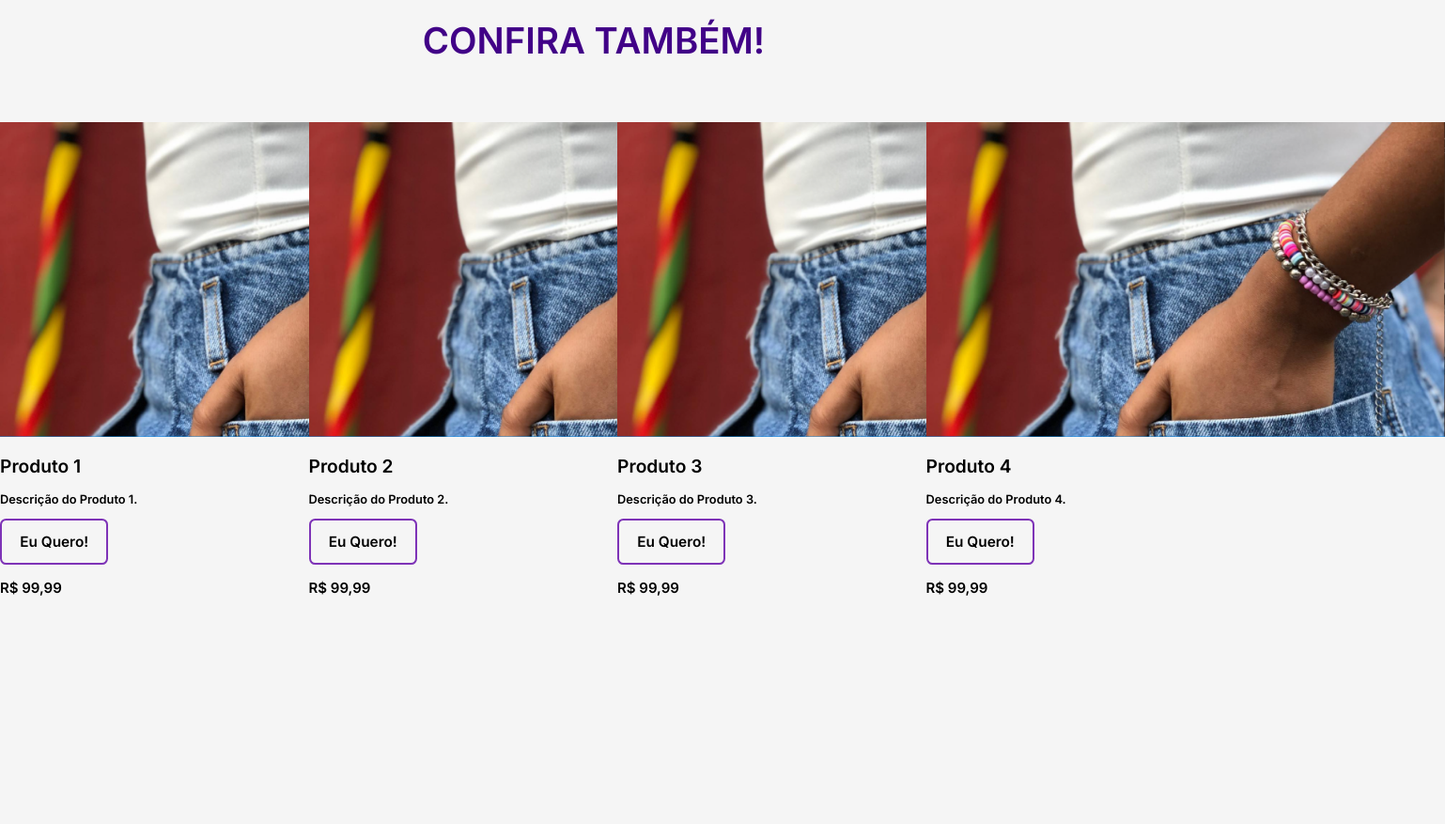
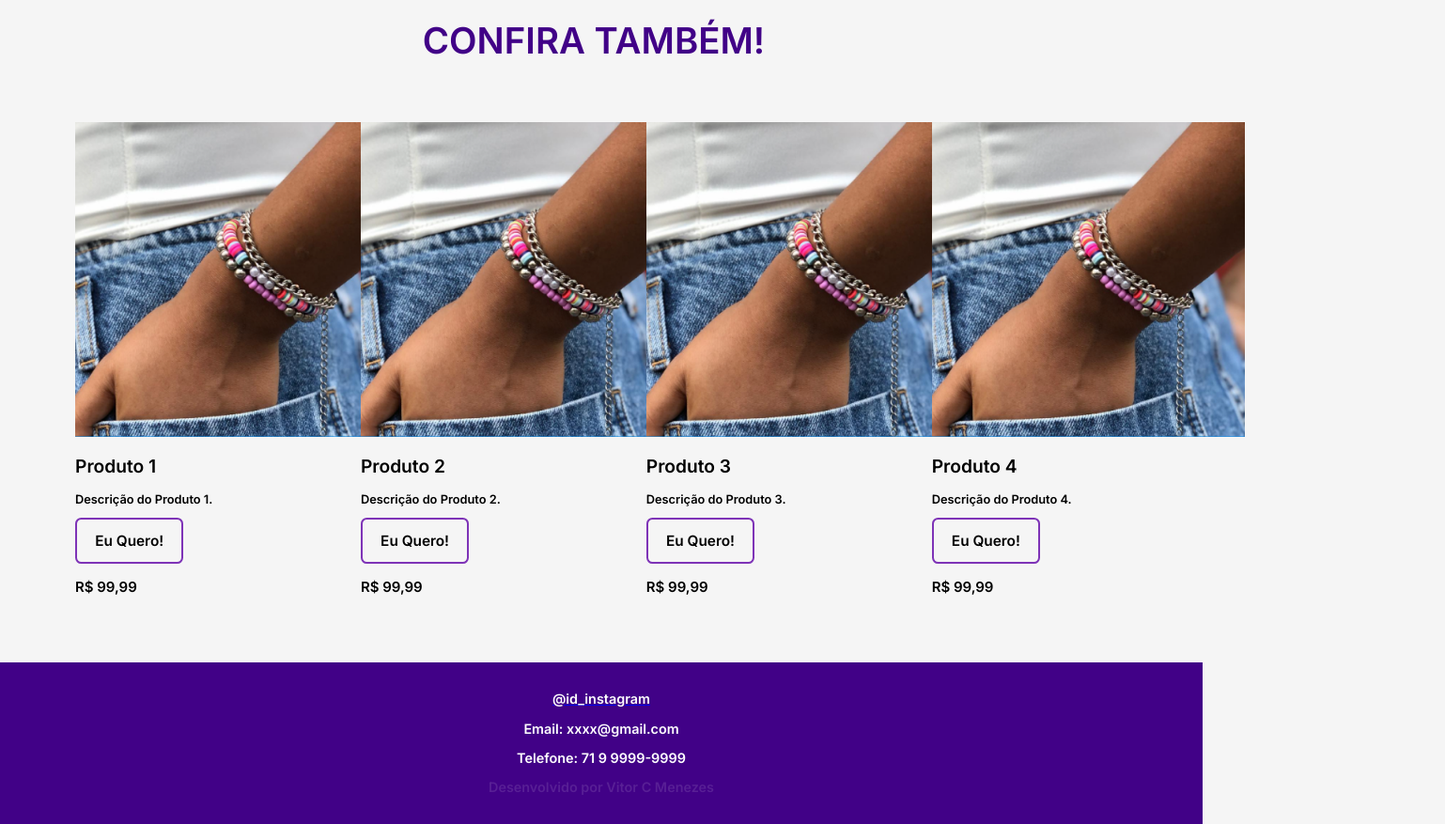
Before and after one commit to vcmeneze/expo-produtos, a plain HTML site: page index.html in a window 1280 px wide. Shown: the part 1260-2137 px from the top of the page at 94% size, 1538 px wide, since content can reach past the window. Before the commit the page ends 1986 px from the top, so only its background shows below. Drawn offline with Linux system fonts and the light colour scheme.

Commit message:
Add files via upload

```diff
--- a/index.html
+++ b/index.html
@@ -17,10 +17,10 @@
   <header>
     <img src="./img/logo.svg" alt="logotipo macadamia">
     <ul class="menu">
-      <li>Contato</li>
+      <li>Entregas</li>
       <li>Novidades</li>
       <li>Sobre nós</li>
-      <li>Entregas</li>
+      <li>Carrinho</li>
     </ul>
   </header>
 
@@ -32,8 +32,8 @@
           <img src="./img/prod1.PNG" alt="corrente">
         </div>
         <div class="descprod">
-          <h1 style="color: #410287;">LOREM IPSUM</h1>
-          <h2 style="color: #946DBF;">R$ 99,99</h2>
+          <h1 id="name" style="color: #410287;">LOREM IPSUM</h1>
+          <h2 id="price" style="color: #946DBF;">R$ 99,99</h2>
           <p class="descricao-produto" style="color: #7335A0;">Lorem ipsum dolor sit amet, consectetur adipiscing elit.
             Etiam efficitur, mi nec
             efficitur lacinia, dui dolor
@@ -54,8 +54,8 @@
           <img src="./img/prod2.PNG" alt="corrente">
         </div>
         <div class="descprod">
-          <h1 style="color: #410287;">LOREM IPSUM</h1>
-          <h2 style="color: #946DBF;">R$ 99,99</h2>
+          <h1 id="name" style="color: #410287;">LOREM IPSUM</h1>
+          <h2 id="price" style="color: #946DBF;">R$ 99,99</h2>
           <p class="descricao-produto" style="color: #7335A0;">Lorem ipsum dolor sit amet, consectetur adipiscing elit.
             Etiam efficitur, mi nec
             efficitur lacinia, dui dolor
@@ -77,49 +77,61 @@
     <h1 class="titulo-secao">CONFIRA TAMBÉM!</h1>
     <div class="confiramais">
       <div>
-        <img src="./img/prod2.PNG" alt="corrente">
-        <h2>Produto 1</h2>
+        <img id="picture" src="./img/prod2 - Copia.PNG" alt="corrente">
+        <h2 id="name">Produto 1</h2>
         <p>Descrição do Produto 1.</p>
         <button id="produto3" onclick="quero('produto3'), atualizarNumeroItensCarrinho()" class="quero">
           Eu Quero!
         </button>
-        <h3>R$ 99,99</h3>
+        <h3 id="price">R$ 99,99</h3>
       </div>
       <div>
-        <img src="./img/prod2.PNG" alt="corrente">
-        <h2>Produto 2</h2>
+        <img id="picture" src="./img/prod2 - Copia.PNG" alt="corrente">
+        <h2 id="name">Produto 2</h2>
         <p>Descrição do Produto 2.</p>
         <button id="produto4" onclick="quero('produto4'), atualizarNumeroItensCarrinho()" class="quero">
           Eu Quero!
         </button>
-        <h3>R$ 99,99</h3>
+        <h3 id="price">R$ 99,99</h3>
       </div>
       <div>
-        <img src="./img/prod2.PNG" alt="corrente">
-        <h2>Produto 3</h2>
+        <img id="picture" src="./img/prod2 - Copia.PNG" alt="corrente">
+        <h2 id="name">Produto 3</h2>
         <p>Descrição do Produto 3.</p>
         <button id="produto5" onclick="quero('produto5'), atualizarNumeroItensCarrinho()" class="quero">
           Eu Quero!
         </button>
-        <h3>R$ 99,99</h3>
+        <h3 id="price">R$ 99,99</h3>
       </div>
       <div>
-        <img src="./img/prod2.PNG" alt="corrente">
-        <h2>Produto 4</h2>
+        <img id="picture" src="./img/prod2 - Copia.PNG" alt="corrente">
+        <h2 id="name">Produto 4</h2>
         <p>Descrição do Produto 4.</p>
         <button id="produto6" onclick="quero('produto6'), atualizarNumeroItensCarrinho()" class="quero">
           Eu Quero!
         </button>
-        <h3>R$ 99,99</h3>
+        <h3 id="price">R$ 99,99</h3>
       </div>
     </div>
   </section>
 
-  <a href="#" class="floating-button" id="carrinhoButton">
+  <a href="/carrinho.html" class="floating-button" id="carrinhoButton">
     <img src="./img/carrinho.svg" alt="Carrinho">
     <span id="carrinhoCount"></span>
   </a>
 
+  <footer>
+    <div class="footer-content">
+      <a href="#">
+        <p style="color: white; font-style: normal;"> @id_instagram </p>
+      </a>
+      <p>Email: xxxx@gmail.com</p>
+      <p>Telefone: 71 9 9999-9999</p>
+      <p class="watermark">Desenvolvido por Vitor C Menezes</p>
+
+    </div>
+  </footer>
+
 </body>
 
 </html>
--- a/style.css
+++ b/style.css
@@ -5,7 +5,6 @@ body {
   margin-top: 0px;
   margin: 0px;
   padding: 0px;
-  margin-bottom: 75px;
 }
 
 header {
@@ -57,6 +56,8 @@ header li {
 }
 
 .confiramais {
+  padding: 0px 20px 0px 100px;
+
   display: flex;
   flex-wrap: wrap;
   justify-content: space-between;
@@ -161,3 +162,20 @@ header li {
   font-weight: bold;
   line-height: 2vw;
 }
+
+footer {
+  margin-top: 50px;
+  background-color: #410187;
+  color: white;
+  text-align: center;
+  padding: 20px;
+  font-size: 18px;
+}
+
+.watermark {
+  color: #ffffff1f;
+}
+.footer-content {
+  max-width: 600px;
+  margin: 0 auto;
+}
```
Also changed, not shown: carrinho.html (added), img/prod2 - Copia.PNG (added).
